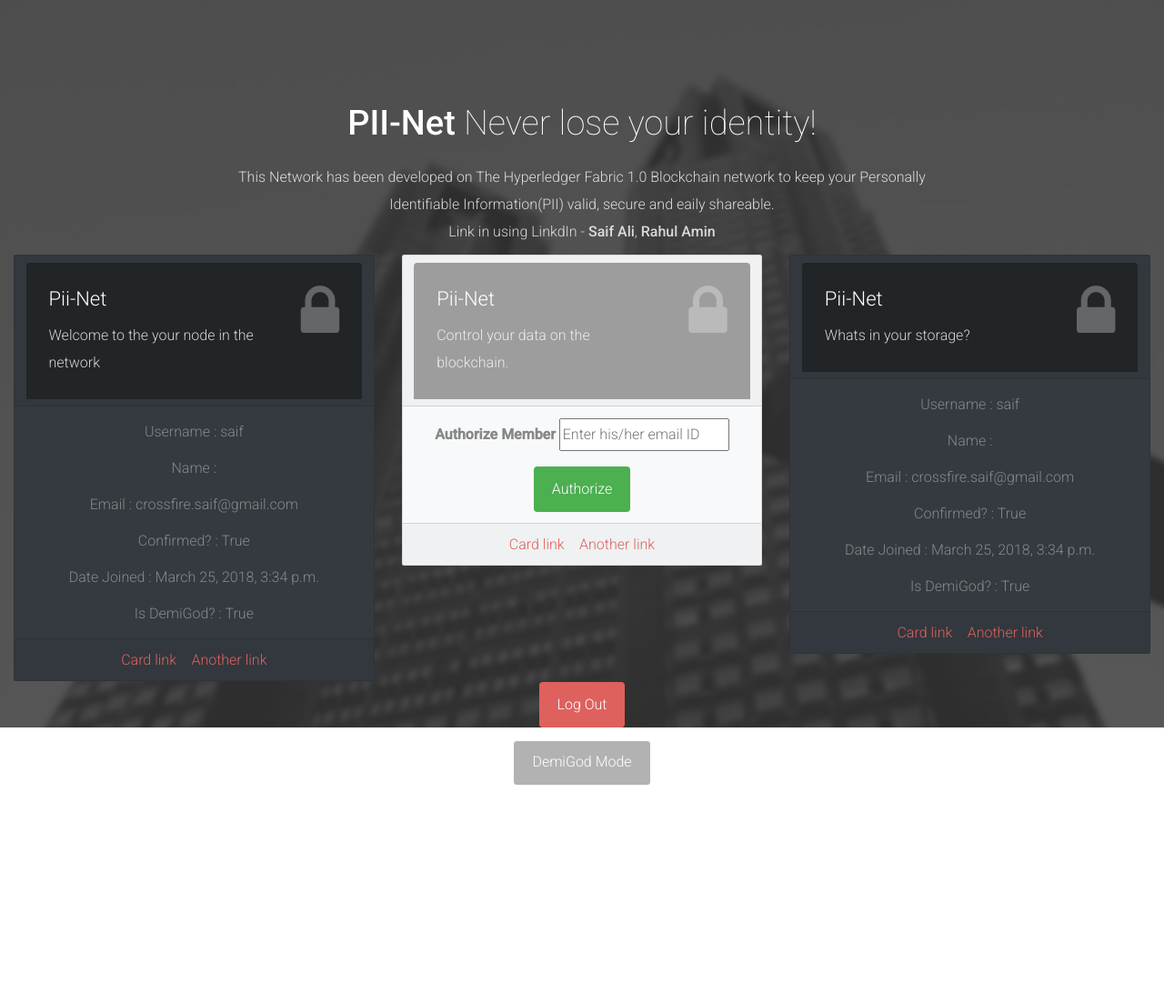
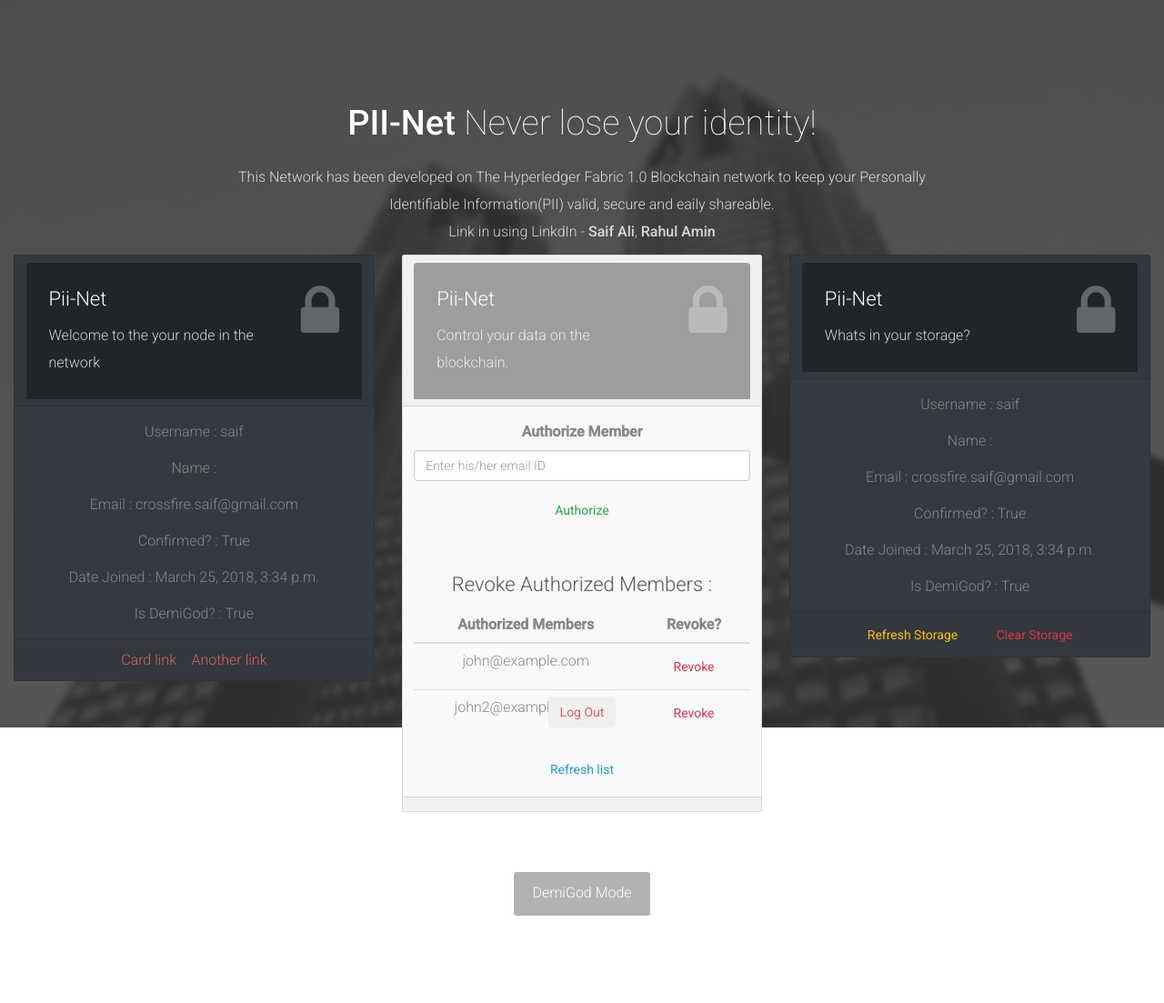
Before and after one commit to saaifali/pii-system-django, a Django app: page /home/ in a window 1280 px wide. Shown: the top 1103 px of the page at 91% size. Before the commit the page ends 863 px from the top, so only its background shows below. Run offline with Django 3.2, Linux system fonts and the light colour scheme; a user stored in the database is signed in; some libraries are stand-ins or nearby versions.

Commit message:
Revamped buttons, added member validating for authorize field

```diff
--- a/home/templates/base.html
+++ b/home/templates/base.html
@@ -18,7 +18,7 @@
         <link rel="stylesheet" href="http://fonts.googleapis.com/css?family=Roboto:400,100,300,500">
         <link rel="stylesheet" href="{% static 'assets/bootstrap/css/bootstrap.min.css' %}">
         <link rel="stylesheet" href="{% static 'assets/font-awesome/css/font-awesome.min.css' %}">
-		<link rel="stylesheet" href="{% static 'assets/css/form-elements.css' %}">
+		<!-- <link rel="stylesheet" href="{% static 'assets/css/form-elements.css' %}"> -->
         <link rel="stylesheet" href="{% static 'assets/css/style.css' %}">
 
         <!-- HTML5 Shim and Respond.js IE8 support of HTML5 elements and media queries -->
--- a/home/templates/home/home.html
+++ b/home/templates/home/home.html
@@ -43,3 +43,25 @@
                     </div>
                 </div>
  {% endblock %}
+
+{% block js %}
+  <script>
+    $("#member_email").change(function () {
+      var email = $(this).val();
+
+      $.ajax({
+        url: '/home/ajax/validate_email/',
+        data: {
+          'email': email
+        },
+        dataType: 'json',
+        success: function (data) {
+          if (data.is_taken) {
+            alert("A user with this email exists exists.");
+          }
+        }
+      });
+
+    });
+  </script>
+{% endblock %}
--- a/home/templates/home/login.html
+++ b/home/templates/home/login.html
@@ -47,8 +47,8 @@
                                       {% endif %}
                                     </div>
                                   {% endfor %}
-			                        <button type="submit" class="btn">Log in</button>
-                                     <a href="/signup"> <button class="btn" style="background-color: #4CAF50;">Sign up</button></a>
+			                        <button type="submit" class="btn btn-outline-success btn-blk">Log in</button>
+                                     <a href="/signup"> <button class="btn btn-outline-info btn-blk">Sign up</button></a>
 			                    </form>
 		                    </div>
                         </div>
--- a/home/templates/home/signup.html
+++ b/home/templates/home/signup.html
@@ -47,7 +47,7 @@
                                       {% endif %}
                                     </div>
                                   {% endfor %}
-			                        <button type="submit" class="btn" style="background-color: #4CAF50;">Sign up</button>
+			                        <button type="submit" class="btn btn-outline-warning btn-blk" >Sign up</button>
 			                    </form>
 		                    </div>
                         </div>
--- a/home/templates/home/snippets/dump.html
+++ b/home/templates/home/snippets/dump.html
@@ -19,6 +19,6 @@
         <p class="card-text">Date Joined     : {{user.date_joined}}</p>
         <p class="card-text">Is DemiGod?     : {{user.is_superuser}}</p>
     </div>
-    <div class="card-footer"><a href="#" class="card-link">Card link</a>
-        <a href="#" class="card-link">Another link</a></div>
+    <div class="card-footer"><a href="#" class="card-link"><button class="btn btn-outline-warning">Refresh Storage</button></a>
+        <a href="#" class="card-link"><button class="btn btn-outline-danger ">Clear Storage</button></a></a></div>
 </div>
--- a/home/templates/home/snippets/transactions.html
+++ b/home/templates/home/snippets/transactions.html
@@ -18,13 +18,32 @@
 
             <div class="form-group">
                 <label>Authorize Member</label>
-              <input type="email" placeholder="Enter his/her email ID">
+              <input type="email" class="form-control" placeholder="Enter his/her email ID" id="member_email">
             </div>
 
-            <button type="submit" class="btn" style="background-color: #4CAF50;">Authorize</button>
+            <button type="submit" class="btn btn-outline-success btn-block">Authorize</button>
         </form>
+        <br><h3>Revoke Authorized Members : </h3>
+        <table class="table table-hover">
+    <thead>
+      <tr>
+          <th><center>Authorized Members</center></th>
+        <th><center>Revoke?</center></th>
+      </tr>
+    </thead>
+    <tbody>
+      <tr>
+        <td>john@example.com</td>
+          <td><button class="btn btn-outline-danger btn-block">Revoke</button></td>
+      </tr>
+      <tr>
+        <td>john2@example1.com</td>
+          <td><button class="btn btn-outline-danger btn-block">Revoke</button></td>
+      </tr>
+    </tbody>
+  </table>
+        <button class="btn btn-outline-info btn-block">Refresh list</button>
 
     </div>
-    <div class="card-footer"><a href="#" class="card-link">Card link</a>
-        <a href="#" class="card-link">Another link</a></div>
+    <div class="card-footer"></div>
 </div>
--- a/home/urls.py
+++ b/home/urls.py
@@ -14,8 +14,9 @@
     2. Add a URL to urlpatterns:  url(r'^blog/', include('blog.urls'))
 """
 from django.conf.urls import url, include
-from .views import home
+from .views import home, validate_email
 
 urlpatterns = [
-    url(r'^$', home, name='home')
+    url(r'^$', home, name='home'),
+    url(r'^ajax/validate_email/$', validate_email, name='validate_email'),
 ]
--- a/home/views.py
+++ b/home/views.py
@@ -1,6 +1,8 @@
 from django.contrib.auth import login, authenticate
 from django.shortcuts import render, redirect
 from .forms import SignUpForm
+from django.contrib.auth.models import User
+from django.http import JsonResponse
 
 def signup(request):
     if request.method == 'POST':
@@ -20,3 +22,10 @@
 def home(request):
     user = request.user
     return render(request, template_name="home/home.html",context={"user":user} )
+
+def validate_email(request):
+    email = request.GET.get('email', None)
+    data = {
+        'is_taken': User.objects.filter(email__iexact=email).exists()
+    }
+    return JsonResponse(data)
```
Also changed, not shown: db.sqlite3.
